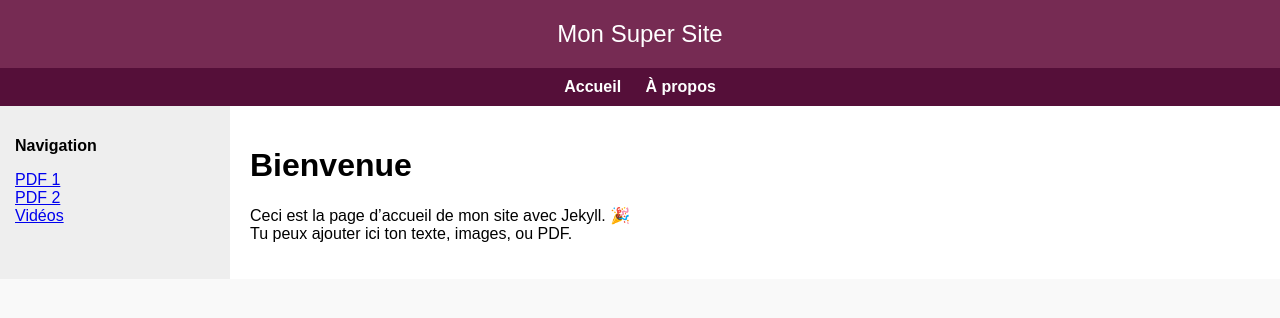
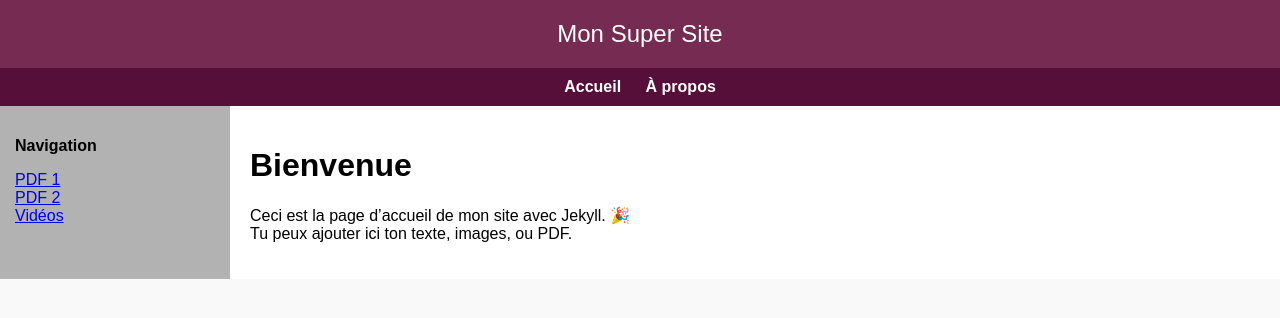
Before and after one commit to bdaire/bdaire.github.io, a Jekyll site: the page built from index.md, in a window 1280 px wide. Shown: the top 318 px of the page. Built offline with Jekyll 4.4.1, drawn with Linux system fonts in a browser that asks for light colours.

Commit message:
Update default.html

```diff
--- a/_layouts/default.html
+++ b/_layouts/default.html
@@ -9,7 +9,7 @@
     nav { background: #550f39; padding: 10px; text-align: center; }
     nav a { color: white; margin: 0 10px; text-decoration: none; font-weight: bold; }
     .container { display: flex; }
-    aside { width: 200px; background: #eee; padding: 15px; }
+    aside { width: 200px; background: #b2b2b2; padding: 15px; }
     main { flex: 1; padding: 20px; background: white; }
   </style>
 </head>
```
